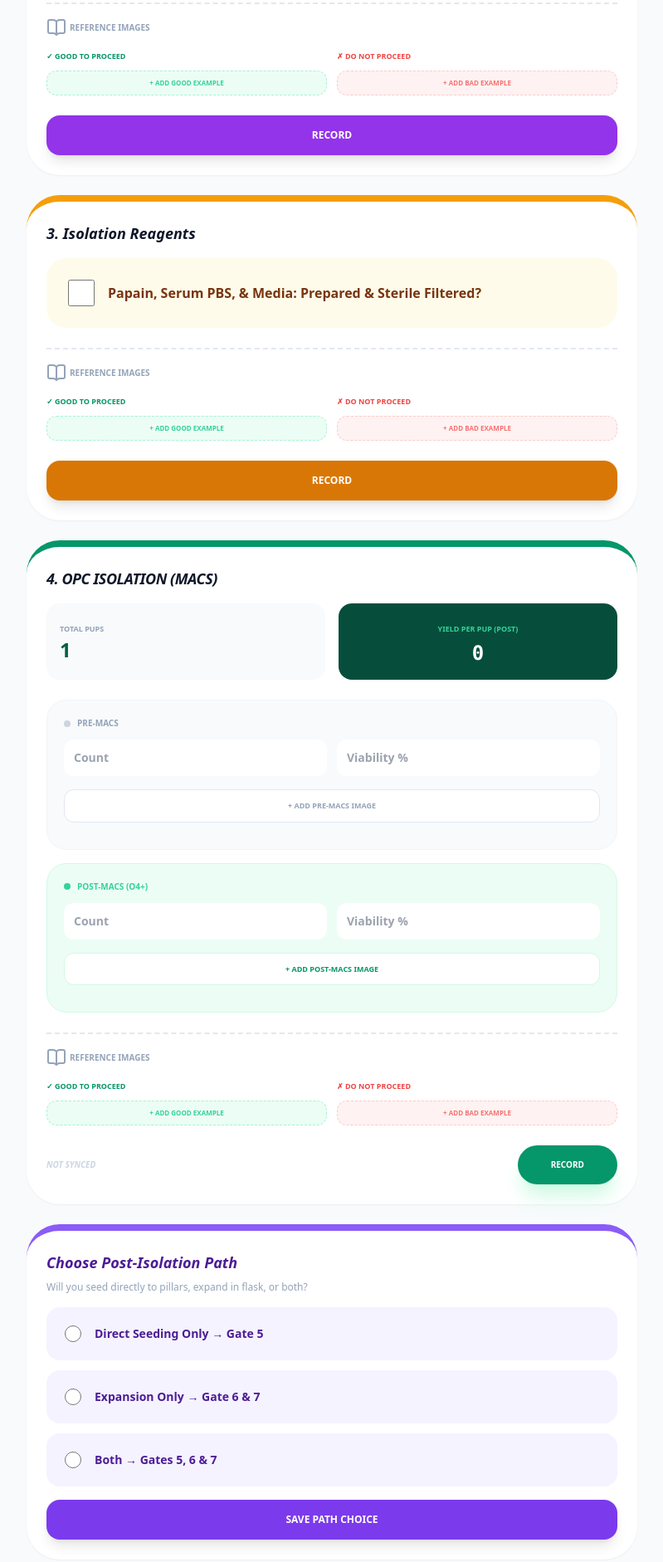
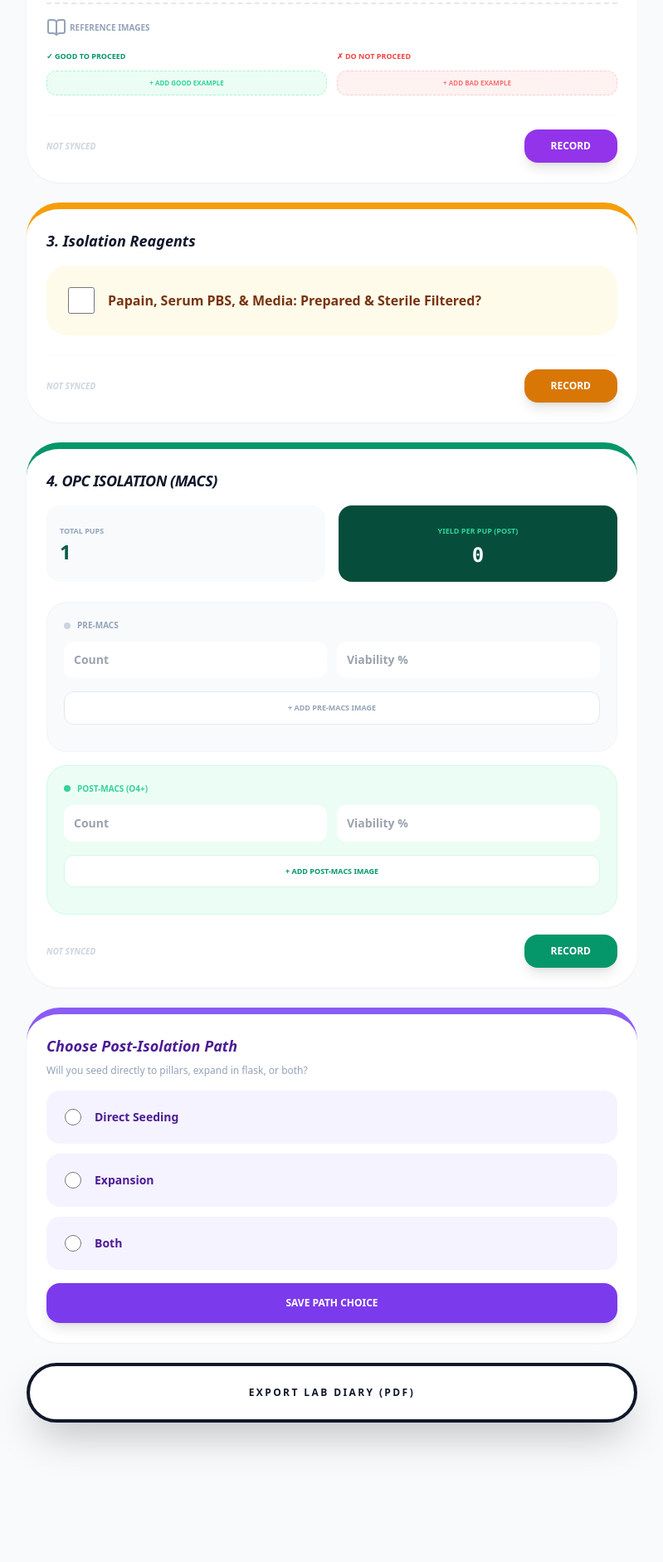
Before and after one commit to BioMech-Labs/OPC-checkpoints, a plain HTML site: page index.html in a window 1280 px wide. Shown: the part 1051-2933 px from the top of the page at 83% size, without its empty margins (240-1039 px from the left). After the commit the page ends 2861 px from the top, so only its background shows below. Drawn offline with nearby package versions, Linux system fonts and the light colour scheme.

Commit message:
index.html

```diff
--- a/index.html
+++ b/index.html
@@ -135,7 +135,10 @@
                         </div>
                     </div>
                 </div>
-                <button class="sync-btn mt-6 w-full bg-purple-600 text-white py-4 rounded-2xl font-black text-xs shadow-lg">RECORD</button>
+                <div class="mt-6 pt-4 border-t border-slate-50 flex justify-between items-center">
+                    <span class="gate-meta text-[10px] font-bold text-slate-300 italic">NOT SYNCED</span>
+                    <button class="sync-btn bg-purple-600 text-white px-8 py-3 rounded-2xl font-black text-xs shadow-lg active:scale-95 transition">RECORD</button>
+                </div>
             </div>
 
             <!-- GATE 3 -->
@@ -145,25 +148,10 @@
                     <input type="checkbox" class="gate-check w-8 h-8 accent-amber-600">
                     <span class="font-black text-amber-900 leading-tight">Papain, Serum PBS, & Media: Prepared & Sterile Filtered?</span>
                 </label>
-                <!-- Reference Images -->
-                <div class="ref-section">
-                    <h4 class="text-[10px] font-black uppercase text-slate-400 mb-2 flex items-center gap-1"><i data-lucide="book-open" size="12"></i> Reference Images</h4>
-                    <div class="grid grid-cols-2 gap-3">
-                        <div>
-                            <span class="text-[9px] font-black text-emerald-600 uppercase">✓ Good to Proceed</span>
-                            <div class="ref-grid mt-1" data-ref="3-good"></div>
-                            <input type="file" class="hidden ref-input" accept="image/*" multiple data-ref="3-good">
-                            <button onclick="this.previousElementSibling.click()" class="mt-1 w-full py-2 bg-emerald-50 rounded-xl text-[8px] font-black uppercase text-emerald-400 border border-dashed border-emerald-200 hover:bg-emerald-100 transition">+ Add Good Example</button>
-                        </div>
-                        <div>
-                            <span class="text-[9px] font-black text-red-500 uppercase">✗ Do Not Proceed</span>
-                            <div class="ref-grid mt-1" data-ref="3-bad"></div>
-                            <input type="file" class="hidden ref-input" accept="image/*" multiple data-ref="3-bad">
-                            <button onclick="this.previousElementSibling.click()" class="mt-1 w-full py-2 bg-red-50 rounded-xl text-[8px] font-black uppercase text-red-400 border border-dashed border-red-200 hover:bg-red-100 transition">+ Add Bad Example</button>
-                        </div>
-                    </div>
+                <div class="mt-6 pt-4 border-t border-slate-50 flex justify-between items-center">
+                    <span class="gate-meta text-[10px] font-bold text-slate-300 italic">NOT SYNCED</span>
+                    <button class="sync-btn bg-amber-600 text-white px-8 py-3 rounded-2xl font-black text-xs shadow-lg active:scale-95 transition">RECORD</button>
                 </div>
-                <button class="sync-btn mt-6 w-full bg-amber-600 text-white py-4 rounded-2xl font-black text-xs shadow-lg">RECORD</button>
             </div>
 
             <!-- GATE 4 (ADVANCED) -->
@@ -209,28 +197,9 @@
                     <div class="img-preview grid grid-cols-3 gap-2 mt-3" data-slot="post"></div>
                 </div>
 
-                <!-- Reference Images -->
-                <div class="ref-section">
-                    <h4 class="text-[10px] font-black uppercase text-slate-400 mb-2 flex items-center gap-1"><i data-lucide="book-open" size="12"></i> Reference Images</h4>
-                    <div class="grid grid-cols-2 gap-3">
-                        <div>
-                            <span class="text-[9px] font-black text-emerald-600 uppercase">✓ Good to Proceed</span>
-                            <div class="ref-grid mt-1" data-ref="4-good"></div>
-                            <input type="file" class="hidden ref-input" accept="image/*" multiple data-ref="4-good">
-                            <button onclick="this.previousElementSibling.click()" class="mt-1 w-full py-2 bg-emerald-50 rounded-xl text-[8px] font-black uppercase text-emerald-400 border border-dashed border-emerald-200 hover:bg-emerald-100 transition">+ Add Good Example</button>
-                        </div>
-                        <div>
-                            <span class="text-[9px] font-black text-red-500 uppercase">✗ Do Not Proceed</span>
-                            <div class="ref-grid mt-1" data-ref="4-bad"></div>
-                            <input type="file" class="hidden ref-input" accept="image/*" multiple data-ref="4-bad">
-                            <button onclick="this.previousElementSibling.click()" class="mt-1 w-full py-2 bg-red-50 rounded-xl text-[8px] font-black uppercase text-red-400 border border-dashed border-red-200 hover:bg-red-100 transition">+ Add Bad Example</button>
-                        </div>
-                    </div>
-                </div>
-
                 <div class="mt-6 flex justify-between items-center text-[10px] text-slate-300 italic font-bold">
                     <span class="gate-meta">NOT SYNCED</span>
-                    <button class="sync-btn bg-emerald-600 text-white px-10 py-4 rounded-[2rem] font-black shadow-xl shadow-emerald-100 active:scale-95 transition">RECORD</button>
+                    <button class="sync-btn bg-emerald-600 text-white px-8 py-3 rounded-2xl font-black text-xs shadow-lg active:scale-95 transition">RECORD</button>
                 </div>
             </div>
 
@@ -241,15 +210,15 @@
                 <div class="space-y-3">
                     <label class="path-option flex items-center gap-4 bg-violet-50 p-5 rounded-2xl cursor-pointer border-2 border-transparent hover:border-violet-300 transition">
                         <input type="radio" name="seedPath" value="direct" class="w-5 h-5 accent-violet-600">
-                        <span class="font-bold text-sm text-violet-900">Direct Seeding Only → Gate 5</span>
+                        <span class="font-bold text-sm text-violet-900">Direct Seeding</span>
                     </label>
                     <label class="path-option flex items-center gap-4 bg-violet-50 p-5 rounded-2xl cursor-pointer border-2 border-transparent hover:border-violet-300 transition">
                         <input type="radio" name="seedPath" value="expand" class="w-5 h-5 accent-violet-600">
-                        <span class="font-bold text-sm text-violet-900">Expansion Only → Gate 6 & 7</span>
+                        <span class="font-bold text-sm text-violet-900">Expansion</span>
                     </label>
                     <label class="path-option flex items-center gap-4 bg-violet-50 p-5 rounded-2xl cursor-pointer border-2 border-transparent hover:border-violet-300 transition">
                         <input type="radio" name="seedPath" value="both" class="w-5 h-5 accent-violet-600">
-                        <span class="font-bold text-sm text-violet-900">Both → Gates 5, 6 & 7</span>
+                        <span class="font-bold text-sm text-violet-900">Both</span>
                     </label>
                 </div>
                 <button id="savePathBtn" class="mt-4 w-full bg-violet-600 text-white py-4 rounded-2xl font-black text-xs shadow-lg active:scale-95 transition">SAVE PATH CHOICE</button>
@@ -288,7 +257,10 @@
                         </div>
                     </div>
                 </div>
-                <button class="sync-btn mt-6 w-full bg-rose-600 text-white py-4 rounded-2xl font-black text-xs shadow-lg">RECORD</button>
+                <div class="mt-6 pt-4 border-t border-slate-50 flex justify-between items-center">
+                    <span class="gate-meta text-[10px] font-bold text-slate-300 italic">NOT SYNCED</span>
+                    <button class="sync-btn bg-rose-600 text-white px-8 py-3 rounded-2xl font-black text-xs shadow-lg active:scale-95 transition">RECORD</button>
+                </div>
             </div>
 
             <!-- GATE 6 -->
@@ -318,7 +290,10 @@
                         </div>
                     </div>
                 </div>
-                <button class="sync-btn mt-6 w-full bg-indigo-600 text-white py-4 rounded-2xl font-black text-xs shadow-lg">RECORD</button>
+                <div class="mt-6 pt-4 border-t border-slate-50 flex justify-between items-center">
+                    <span class="gate-meta text-[10px] font-bold text-slate-300 italic">NOT SYNCED</span>
+                    <button class="sync-btn bg-indigo-600 text-white px-8 py-3 rounded-2xl font-black text-xs shadow-lg active:scale-95 transition">RECORD</button>
+                </div>
             </div>
 
             <!-- GATE 7 -->
@@ -328,25 +303,10 @@
                     <label class="flex items-center gap-3 p-4 bg-slate-50 rounded-2xl cursor-pointer font-bold text-xs"><input type="checkbox" class="gate-check"> Lifted with Accutase @ 37°C</label>
                     <label class="flex items-center gap-3 p-4 bg-slate-100 rounded-2xl cursor-pointer font-bold text-xs"><input type="checkbox" class="gate-check"> Counts verified & Seeded to Pillars</label>
                 </div>
-                <!-- Reference Images -->
-                <div class="ref-section">
-                    <h4 class="text-[10px] font-black uppercase text-slate-400 mb-2 flex items-center gap-1"><i data-lucide="book-open" size="12"></i> Reference Images</h4>
-                    <div class="grid grid-cols-2 gap-3">
-                        <div>
-                            <span class="text-[9px] font-black text-emerald-600 uppercase">✓ Good to Proceed</span>
-                            <div class="ref-grid mt-1" data-ref="7-good"></div>
-                            <input type="file" class="hidden ref-input" accept="image/*" multiple data-ref="7-good">
-                            <button onclick="this.previousElementSibling.click()" class="mt-1 w-full py-2 bg-emerald-50 rounded-xl text-[8px] font-black uppercase text-emerald-400 border border-dashed border-emerald-200 hover:bg-emerald-100 transition">+ Add Good Example</button>
-                        </div>
-                        <div>
-                            <span class="text-[9px] font-black text-red-500 uppercase">✗ Do Not Proceed</span>
-                            <div class="ref-grid mt-1" data-ref="7-bad"></div>
-                            <input type="file" class="hidden ref-input" accept="image/*" multiple data-ref="7-bad">
-                            <button onclick="this.previousElementSibling.click()" class="mt-1 w-full py-2 bg-red-50 rounded-xl text-[8px] font-black uppercase text-red-400 border border-dashed border-red-200 hover:bg-red-100 transition">+ Add Bad Example</button>
-                        </div>
-                    </div>
+                <div class="mt-6 pt-4 border-t border-slate-50 flex justify-between items-center">
+                    <span class="gate-meta text-[10px] font-bold text-slate-300 italic">NOT SYNCED</span>
+                    <button class="sync-btn bg-slate-900 text-white px-8 py-3 rounded-2xl font-black text-xs shadow-lg active:scale-95 transition">RECORD</button>
                 </div>
-                <button class="sync-btn mt-6 w-full bg-slate-900 text-white py-5 rounded-3xl text-sm font-black shadow-2xl">RECORD</button>
             </div>
         </div>
 
```
